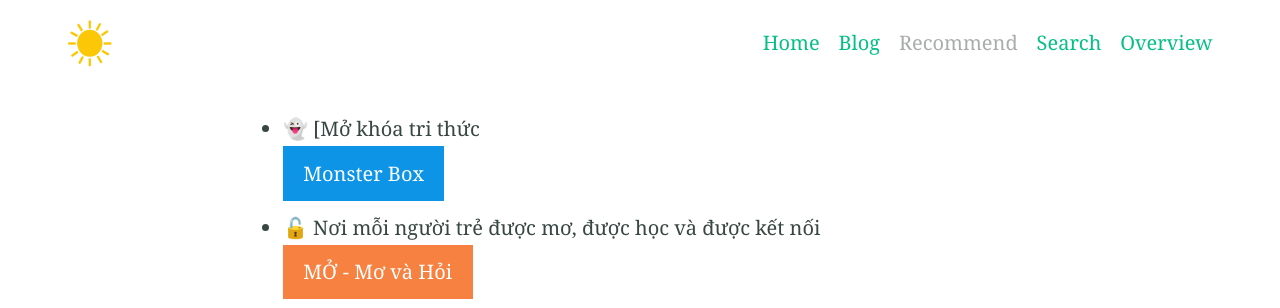
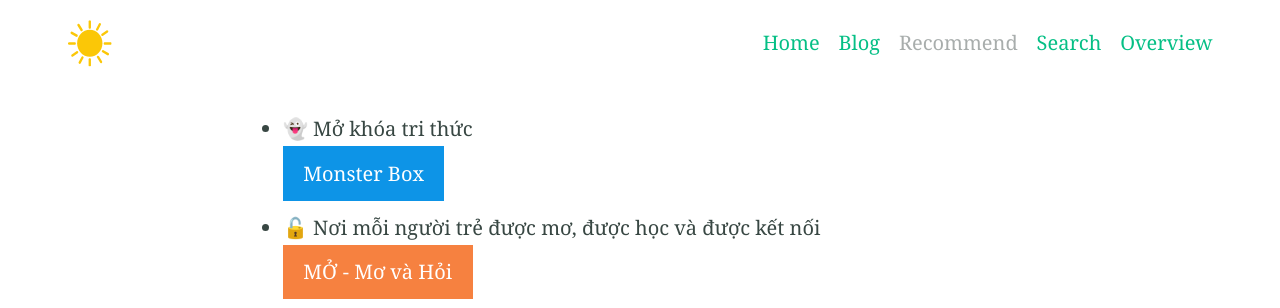
Before and after one commit to 8trien/1, a Jekyll site: the page built from elements.md, in a window 1280 px wide. Shown: the top 308 px of the page. Built offline with Jekyll 4.4.1, drawn with Linux system fonts in a browser that asks for light colours; our own code applies the rules of GitHub Pages for plain Markdown files.

```diff
--- a/elements.md
+++ b/elements.md
@@ -1,4 +1,4 @@
-- 👻 [Mở khóa tri thức
+- 👻 Mở khóa tri thức
 
   {% include button.html text="Monster Box" link="https://www.facebook.com/teammonsterbox/" color="#0d94e7" %}
 
```
